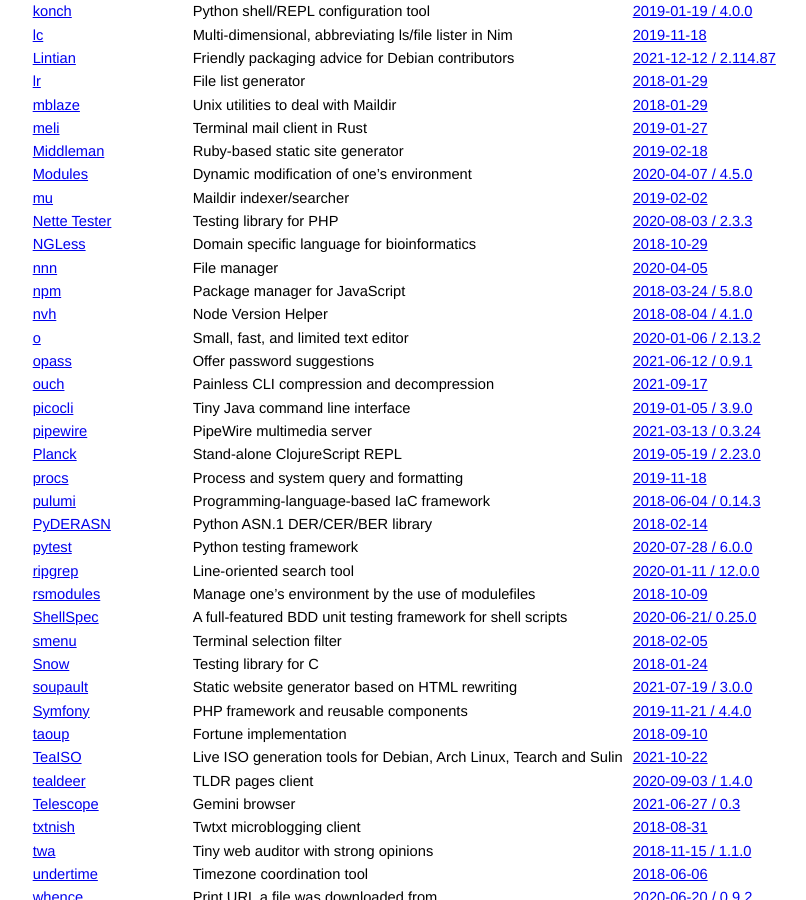
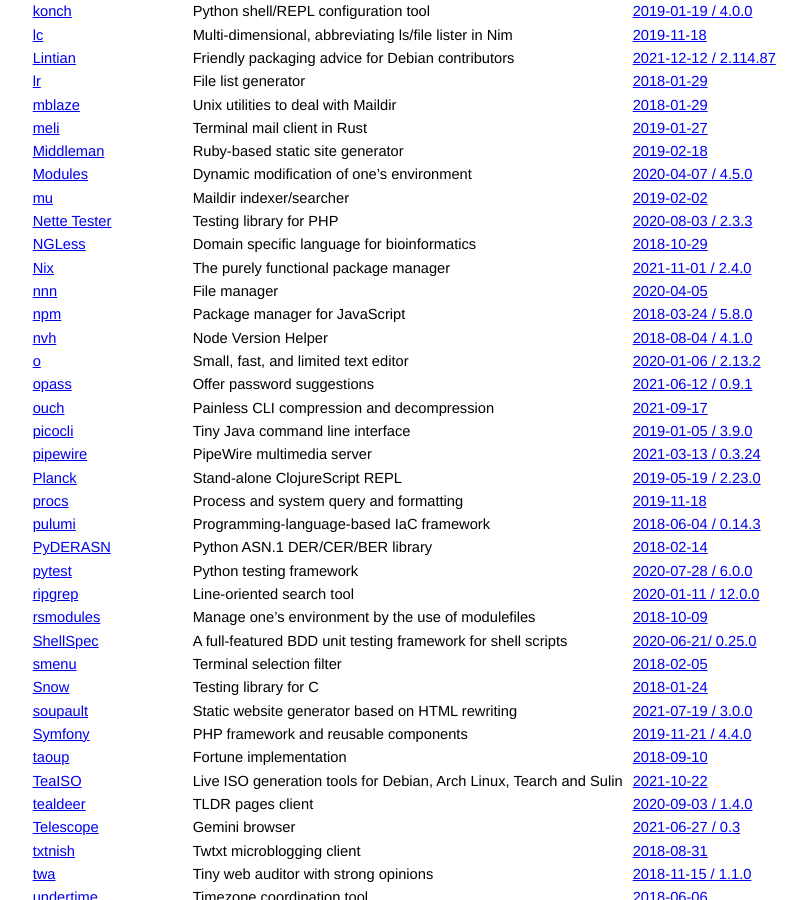
Before and after one commit to jcs/no_color, a Jekyll site: the page built from index.md, in a window 1280 px wide and 900 px high, scrolled down 2834 px. Shown: the whole window, without its empty margins (211-1017 px from the left). Built offline with Jekyll 4.4.1, drawn with Linux system fonts in a browser that asks for light colours; our own code applies the rules of GitHub Pages for plain Markdown files.

Commit message:
Add Nix (#158)

```diff
--- a/index.md
+++ b/index.md
@@ -159,6 +159,7 @@ color via `NO_COLOR`.
 | [mu](https://www.djcbsoftware.nl/code/mu/) | Maildir indexer/searcher | [2019-02-02](https://github.com/djcb/mu/commit/eb6efee81db22531ef05e140549bde7e87dd9725) |
 | [Nette Tester](https://tester.nette.org/) | Testing library for PHP | [2020-08-03 / 2.3.3](https://github.com/nette/tester/releases/tag/v2.3.3) |
 | [NGLess](http://ngless.embl.de/) | Domain specific language for bioinformatics | [2018-10-29](https://github.com/ngless-toolkit/ngless/commit/15926150701100ff96b4a7cd1f3142f9a272b983) |
+| [Nix](https://nixos.org/) | The purely functional package manager | [2021-11-01 / 2.4.0](https://github.com/NixOS/nix/pull/4971) |
 | [nnn](https://github.com/jarun/nnn) | File manager | [2020-04-05](https://github.com/jarun/nnn/commit/f14fb9c0f92c25ab79dd0c47d16f075199aeb999) |
 | [npm](https://www.npmjs.com/) | Package manager for JavaScript | [2018-03-24 / 5.8.0](https://github.com/npm/npm/releases/tag/v5.8.0) |
 | [nvh](https://github.com/JohnRGee/nvh) | Node Version Helper | [2018-08-04 / 4.1.0](https://github.com/JohnRGee/nvh/releases/tag/v4.1.0) |
```
